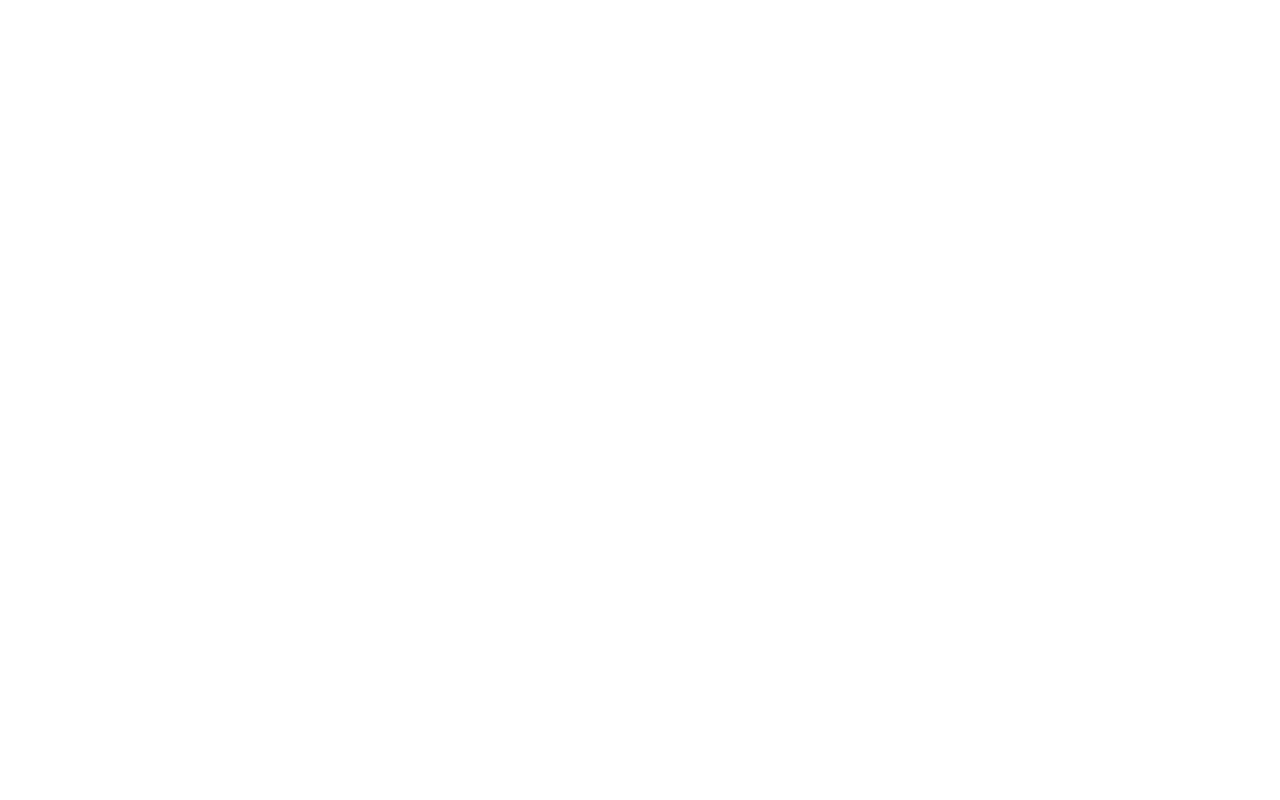
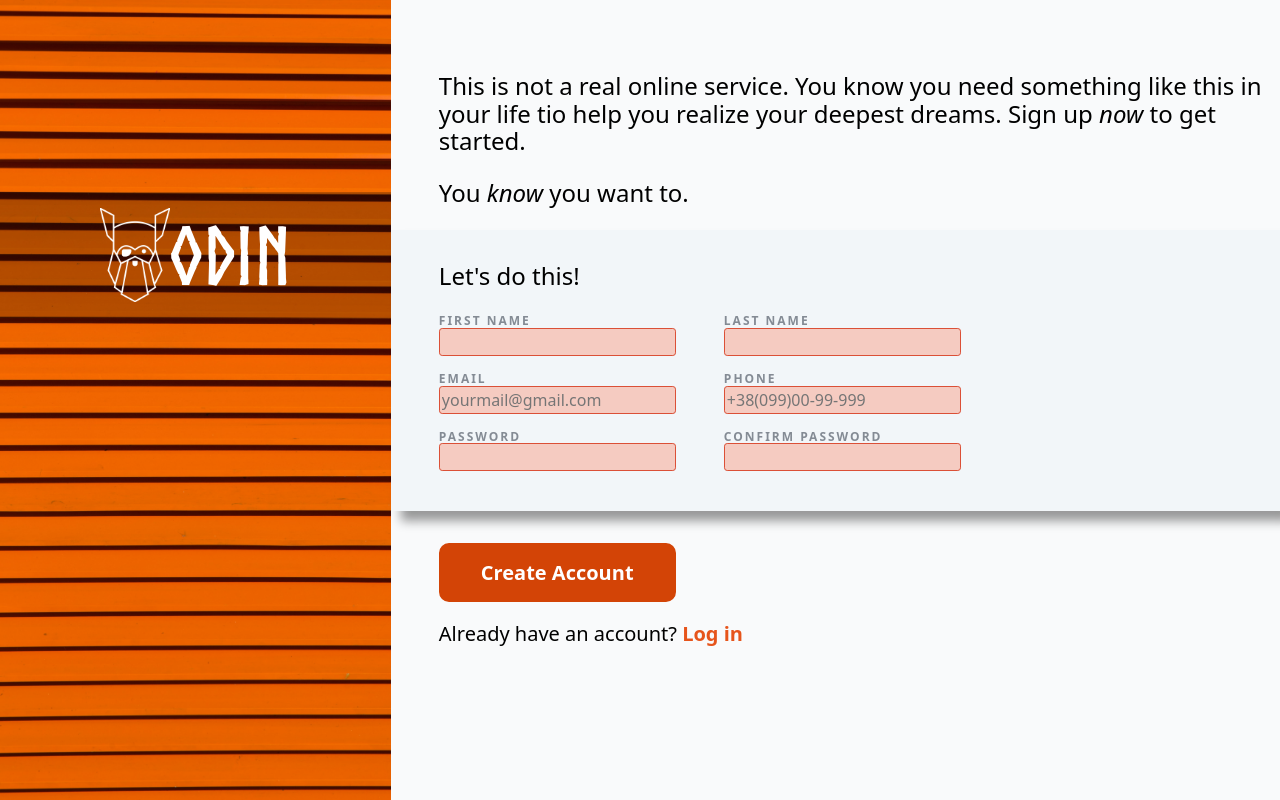
Before and after one commit to letoproject/sign-up_form, a plain HTML site: page index.html in a window 1280 px wide. Drawn offline with Linux system fonts and the light colour scheme.

Commit message:
fix: add form and styles

```diff
--- a/index.html
+++ b/index.html
@@ -7,6 +7,53 @@
   <link rel="stylesheet" href="./style.css">
 </head>
 <body>
+  <div class="aside">
+    <div class="logo-container">
+      <img src="./images/odin-lined.png" alt="Odin logo" width="70px">
+      <h1 class="logo-text">ODIN</h1>
+    </div>
+  </div>
+  <main class="main-containter">
+    <p>This is not a real online service. You know you need something like this in your life tio help you realize your deepest dreams. Sign up <em>now</em> to get started.</p>
+    <p>You <em>know</em> you want to.</p>
+    <form action="">
+      <div class="form-container">
+        <p>Let's do this!</p>
+        <div class="form-row">
+          <div class="form-item">
+            <label for="first_name" autofocus>First name</label>
+            <input type="text" name="user_first_name" id="first_name" minlength="2" required>
+          </div>
+          <div class="form-item">
+            <label for="last_name">Last name</label>
+            <input type="text" name="user_last_name" id="last_name" minlength="2" required>
+          </div>
+        </div>
+        <div class="form-row">
+          <div class="form-item">
+            <label for="mail">Email</label>
+            <input type="email" name="user_email" id="mail" placeholder="yourmail@gmail.com" required>
+          </div>
+          <div class="form-item">
+            <label for="phone">Phone</label>
+            <input type="tel" name="user_phone" id="phone" placeholder="+38(099)00-99-999" required>
+          </div>
+        </div>
+        <div class="form-row">
+          <div class="form-item">
+            <label for="password">Password</label>
+            <input type="password" name="user_password" id="password" min="5" required>
+          </div>
+          <div class="form-item">
+            <label for="confirm_password">Confirm password</label>
+            <input type="password" id="confirm_password" min="5" required>
+          </div>
+        </div>
+      </div>
+      <button type="submit">Create Account</button>
+    </form>
+    <p class="subtext">Already have an account? <a class="login-link" href="">Log in</a></p>
+  </main>
 
 </body>
 </html>
--- a/style.css
+++ b/style.css
@@ -377,3 +377,153 @@ template {
 [hidden] {
   display: none;
 }
+
+/* /Sign-up Form/ */
+
+    @font-face {
+      font-family: norseBold;
+      src: url(./font/Norse-Bold.otf);
+    }
+
+body {
+  display: flex;
+  font-family: 'Noto Sans', sans-serif;
+}
+
+/* /ASIDE/ */
+
+.aside {
+  background-image: url("./images/side.jpg");
+  background-size: cover;
+  background-repeat: no-repeat;
+  width: calc(100vw - 40%);
+  height: 100vh;
+}
+
+.logo-container {
+  font-family: norseBold;
+
+  background-color: rgba(0, 0, 0, .25);
+  color: #fff;
+
+  display: flex;
+  justify-content: center;
+  align-items: center;
+  margin-top: 12rem;
+  padding: 1rem 0;
+}
+
+.logo-text {
+  margin: 0;
+  font-size: 5em;
+}
+
+/* /MAIN/ */
+
+p {
+  font-size: 1.5rem;
+  font-weight: 500;
+  padding-left: 3rem;
+}
+
+.main-containter {
+  padding-top: 3rem;
+  background-color: #f9fafb;
+}
+
+/* /FORM/ */
+
+.form-container {
+  background-color: #d5e1eb2f;
+  box-shadow:  10px 10px 10px hsla(0, 0%, 0%, 0.397);
+
+  padding-top: 0.5rem;
+  padding-bottom: 1.5rem;
+}
+
+.form-row {
+  display: flex;
+  padding-left: 3rem;
+  gap: 3rem;
+  margin-bottom: 1rem;
+}
+
+.form-item {
+  display: flex;
+  flex-direction: column;
+}
+
+label {
+  font-size: .75rem;
+  text-transform: uppercase;
+  letter-spacing: .125rem;
+  font-weight: 600;
+  color: #1f293785;
+}
+
+input[type=text],
+input[type=email],
+input[type=tel],
+input[type=password] {
+  height: 1.5rem;
+  border: 1px solid rgba(128, 128, 128, 0.425);
+  border-radius: .2em
+}
+
+input[type=text]:focus,
+input[type=email]:focus,
+input[type=tel]:focus,
+input[type=password]:focus {
+  outline: none;
+  border: 1px solid #3762db;
+  box-shadow: 2px 2px 4px #0a090921;
+}
+
+input[type=text]:valid,
+input[type=email]:valid,
+input[type=tel]:valid,
+input[type=password]:valid {
+  background-color: #b1f79f9d;
+  border: 1px solid #4adb37;
+}
+
+input[type=text]:invalid,
+input[type=email]:invalid,
+input[type=tel]:invalid,
+input[type=password]:invalid {
+  background-color: #f7b19f9d;
+  border: 1px solid #db5037;
+}
+
+
+button[type="submit"] {
+  cursor: pointer;
+  background-color: #d34406;
+  color: #fff;
+  border: 2px solid #d34406;
+  border-radius: .5em;
+
+  font-size: 1.25rem;
+  font-weight: 600;
+
+  padding: 1rem 2.5rem;
+  margin-left: 3rem;
+  margin-top: 2rem;
+}
+
+button[type="submit"]:hover {
+  background-color: inherit;
+  color: #d34406;
+
+}
+
+.subtext {
+font-size: 1.25rem;
+}
+
+.login-link {
+
+  text-decoration: none;
+  font-weight: 600;
+  color: #e6541b
+}
```
Also changed, not shown: font/Norse-Bold.otf (added), images/odin-lined.png (added), images/side.jpg (added), images/sidebar-img.jpg (added).
